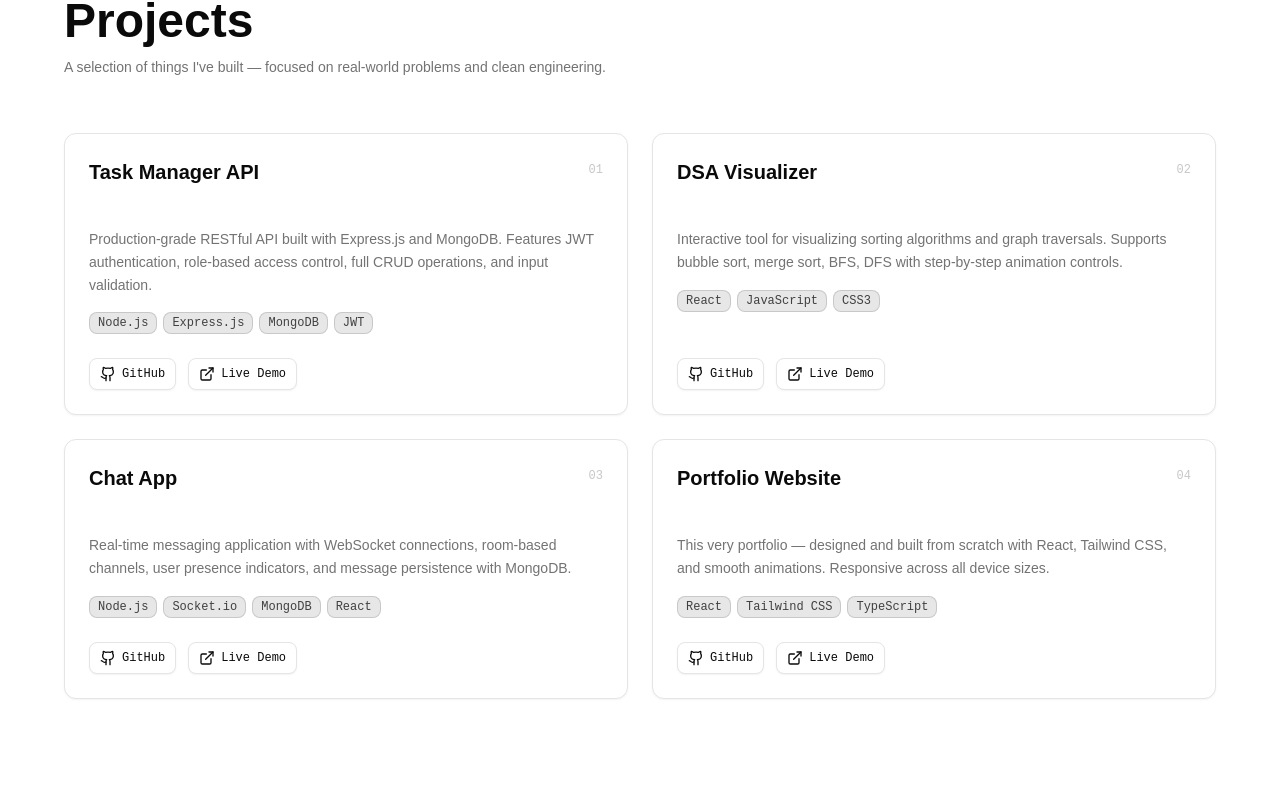
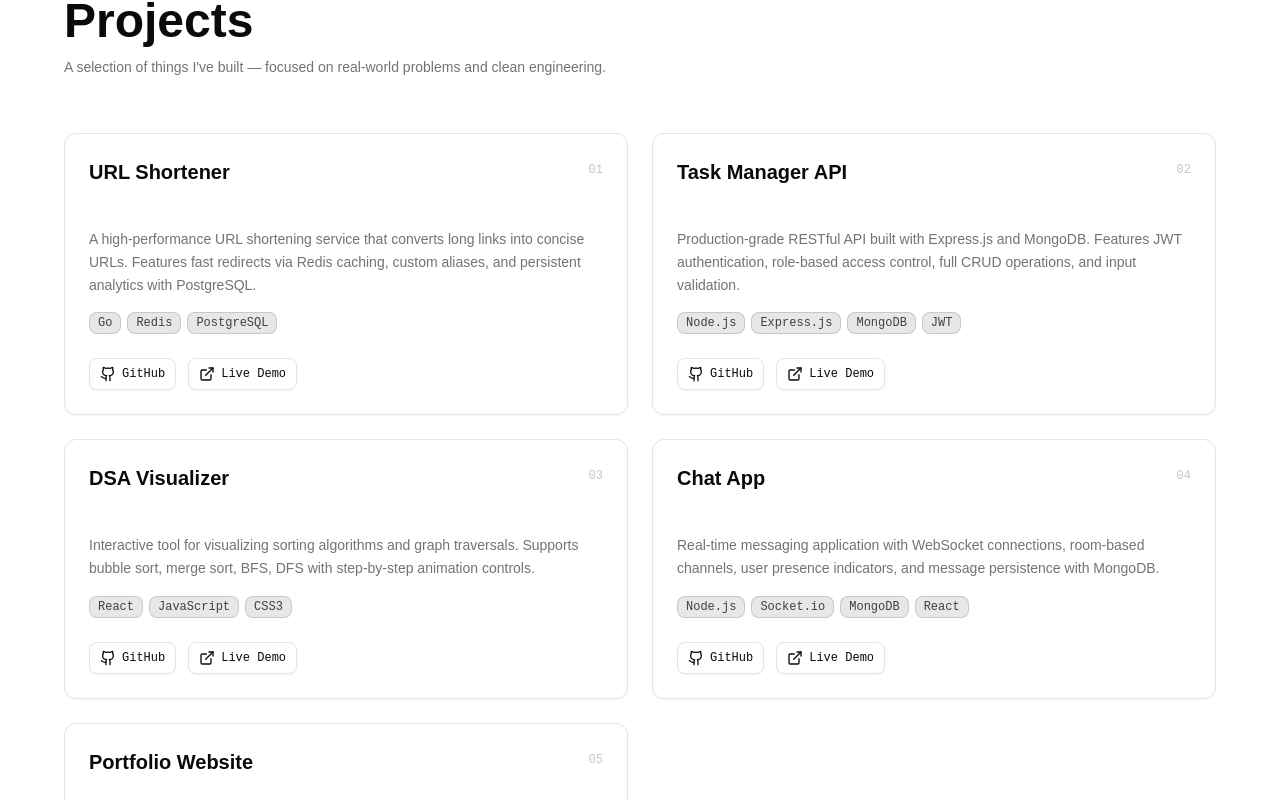
Before and after one commit to ruthwikkakumani/ruthwik-portfolio, a React (Vite) app: page / in a window 1280 px wide. Shown: the part 4139-4940 px from the top of the page. Built offline with nearby package versions, Linux system fonts and the light colour scheme; no server answers.

Commit message:
feat: add URL shortener and update profile section

```diff
--- a/package.json
+++ b/package.json
@@ -4,6 +4,8 @@
   "version": "0.0.0",
   "type": "module",
   "scripts": {
+    "dev": "vite",
+    "start": "vite",
     "build": "vite build",
     "typecheck": "tsc --noEmit --incremental --tsBuildInfoFile node_modules/.cache/tsconfig.tsbuildinfo --pretty",
     "check": "biome check src",
--- a/src/components/Projects.tsx
+++ b/src/components/Projects.tsx
@@ -7,6 +7,14 @@ import { motion } from "motion/react";
 const projects = [
   {
     id: 1,
+    name: "URL Shortener",
+    description:
+      "A high-performance URL shortening service that converts long links into concise URLs. Features fast redirects via Redis caching, custom aliases, and persistent analytics with PostgreSQL.",
+    stack: ["Go", "Redis", "PostgreSQL"],
+    github: "https://github.com/ruthwikkakumani/url-shortener",
+  },
+  {
+    id: 2,
     name: "Task Manager API",
     description:
       "Production-grade RESTful API built with Express.js and MongoDB. Features JWT authentication, role-based access control, full CRUD operations, and input validation.",
@@ -14,7 +22,7 @@ const projects = [
     github: "https://github.com/ruthwikkakumani",
   },
   {
-    id: 2,
+    id: 3,
     name: "DSA Visualizer",
     description:
       "Interactive tool for visualizing sorting algorithms and graph traversals. Supports bubble sort, merge sort, BFS, DFS with step-by-step animation controls.",
@@ -22,7 +30,7 @@ const projects = [
     github: "https://github.com/ruthwikkakumani",
   },
   {
-    id: 3,
+    id: 4,
     name: "Chat App",
     description:
       "Real-time messaging application with WebSocket connections, room-based channels, user presence indicators, and message persistence with MongoDB.",
@@ -30,7 +38,7 @@ const projects = [
     github: "https://github.com/ruthwikkakumani",
   },
   {
-    id: 4,
+    id: 5,
     name: "Portfolio Website",
     description:
       "This very portfolio — designed and built from scratch with React, Tailwind CSS, and smooth animations. Responsive across all device sizes.",
@@ -44,6 +52,7 @@ const ocids = [
   "project.item.2",
   "project.item.3",
   "project.item.4",
+  "project.item.5",
 ];
 
 export default function Projects() {
```
